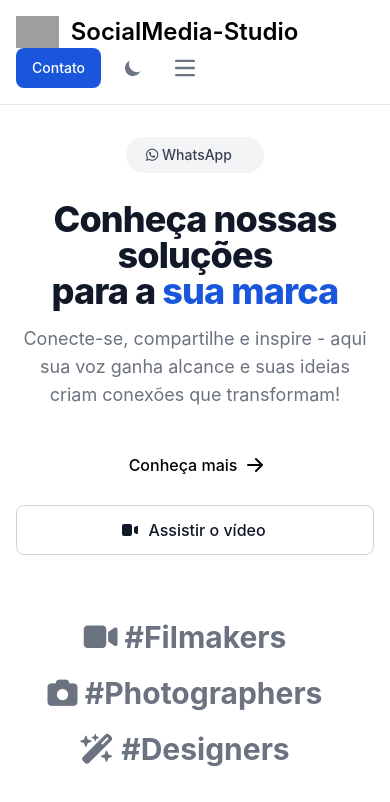
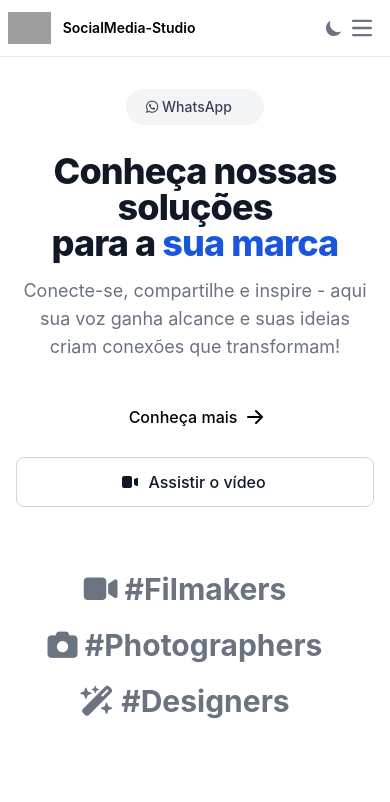
Before and after one commit to marcusrodriguesdev1989/socialmediastudio, a plain HTML site: page index.html in a window 390 px wide. Shown: the top 802 px of the page. Drawn offline with nearby package versions, Linux system fonts and the light colour scheme; grey boxes are pictures that could not be loaded.

Commit message:
melhorias na parte resposiva do site

```diff
--- a/index.html
+++ b/index.html
@@ -23,7 +23,7 @@
       class="sticky top-0 bg-white dark:bg-gray-900 w-full border-b border-gray-200 dark:border-gray-600"
     >
       <div
-        class="max-w-screen-xl flex flex-wrap items-center justify-between mx-auto p-4"
+        class="max-w-screen-xl flex flex-wrap items-center justify-between mx-auto p-2"
       >
         <a href="#home" class="flex items-center space-x-3 rtl:space-x-reverse">
           <img
@@ -32,15 +32,15 @@
             alt="Flowbite Logo"
           />
           <span
-            class="self-center text-2xl font-semibold whitespace-nowrap dark:text-white"
+            class="self-center text-sm lg:text-2xl font-semibold whitespace-nowrap dark:text-white"
             >SocialMedia-Studio</span
           >
         </a>
-        <div class="flex md:order-2 space-x-3 md:space-x-1 rtl:space-x-reverse">
+        <div class="flex -space-x-3 md:order-2  lg:order-2 space-x-1 rtl:space-x-reverse">
           <button
             type="button"
-            class="text-white bg-blue-700 hover:bg-blue-800 focus:ring-4 focus:outline-none focus:ring-blue-300 font-medium rounded-lg text-sm px-4 py-2 text-center dark:bg-blue-600 dark:hover:bg-blue-700 dark:focus:ring-blue-800"
-          >
+            class="hidden md:block lg:block text-white bg-blue-700 hover:bg-blue-800 focus:ring-4 focus:outline-none focus:ring-blue-300 font-medium rounded-lg text-sm px-4 py-2 text-center dark:bg-blue-600 dark:hover:bg-blue-700 dark:focus:ring-blue-800 "
+            >
             Contato
           </button>
           <button
```
